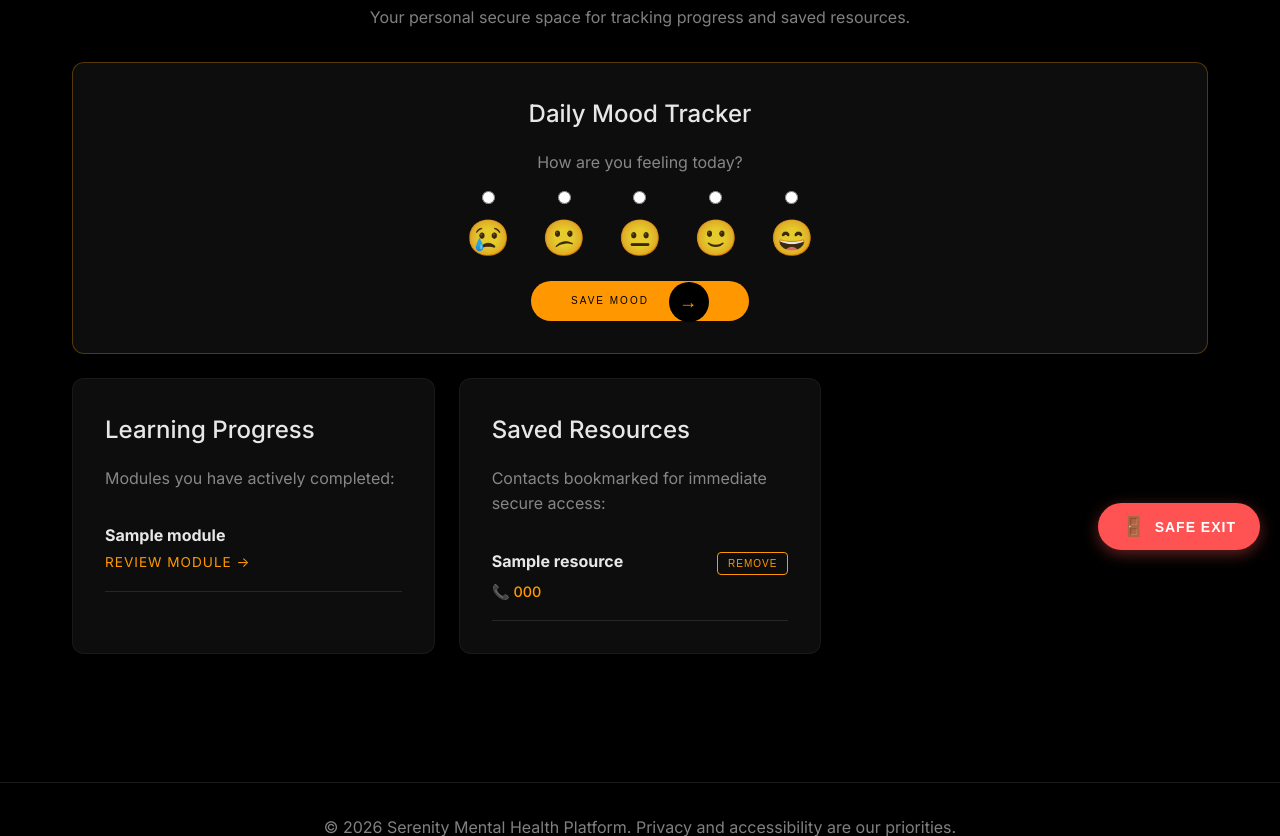
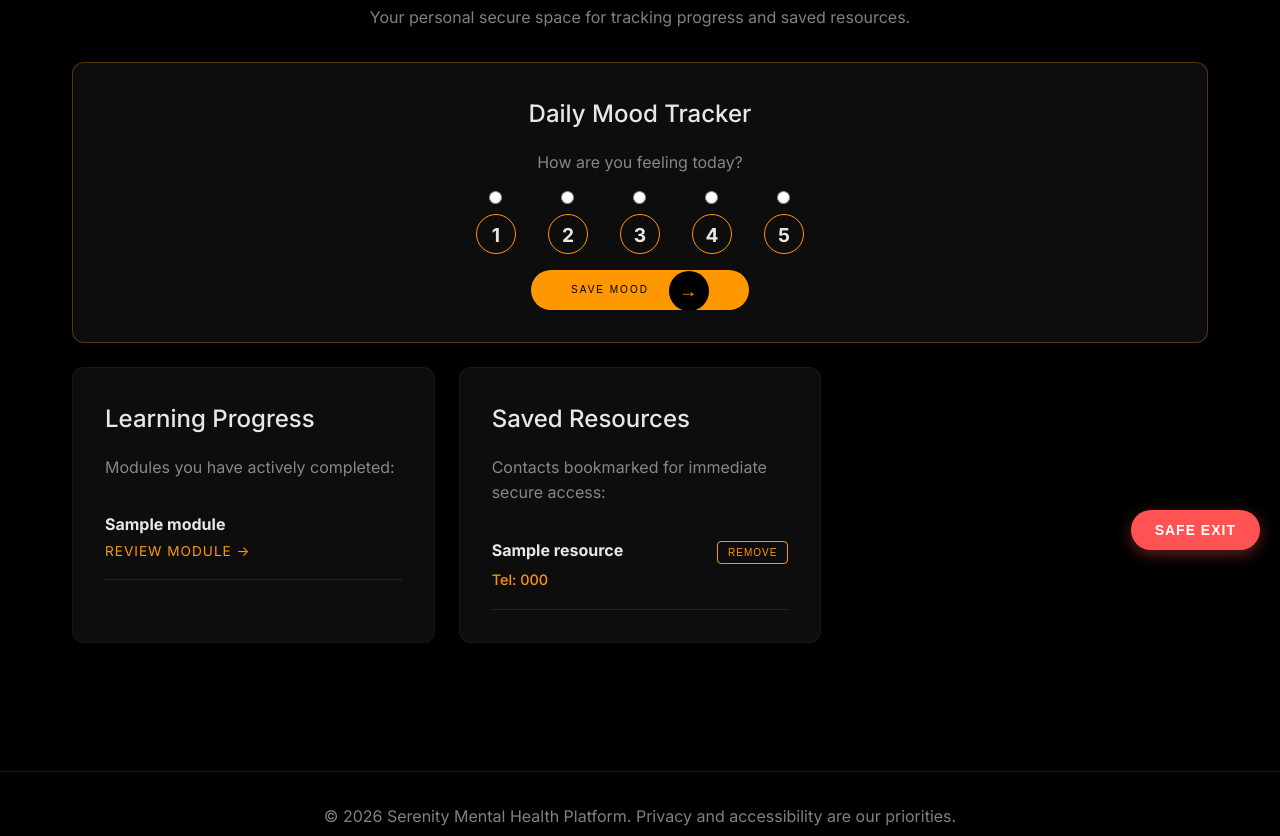
Before and after one commit to thulanesigasa/mental_health, a Flask app: page /user/dashboard in a window 1280 px wide. Shown: the part 230-1066 px from the top of the page. Run offline with Flask 3, Linux system fonts and the light colour scheme; the visitor is signed in with stand-in values (Sample User, id 1); tables that the repository leaves empty hold one stand-in row (values such as "Sample post").

Commit message:
Remove all emojis across homepage, dashboard, and base layout to strictly adhere to minimalist design guidelines

```diff
--- a/app/templates/base.html
+++ b/app/templates/base.html
@@ -80,7 +80,7 @@
         style="position: fixed; bottom: 20px; right: 20px; background-color: var(--error); color: white; border: none; padding: 12px 24px; border-radius: 50px; font-weight: bold; cursor: pointer; box-shadow: 0 4px 15px rgba(255,82,82,0.4); z-index: 9999; display: flex; align-items: center; gap: 8px; font-size: 14px; text-transform: uppercase; letter-spacing: 1px; transition: transform 0.2s;"
         aria-label="Quick Safe Exit" title="Click or press ESC 3 times quickly to redirect to Google"
         onmouseover="this.style.transform='scale(1.05)'" onmouseout="this.style.transform='scale(1)'">
-        <span aria-hidden="true" style="font-size: 1.2rem;">🚪</span> Safe Exit
+        Safe Exit
     </button>
 
     <!-- Client-side Logic -->
--- a/app/templates/index.html
+++ b/app/templates/index.html
@@ -66,7 +66,6 @@
     <div class="modules-grid">
         <div class="module-card text-center animate-fade-up delay-1" style="padding: 3rem 2rem; cursor: pointer;"
             onclick="location.href='{{ url_for('modules.list_modules') }}'">
-            <div style="font-size: 3rem; margin-bottom: 1rem;">📖</div>
             <h3 class="mb-1" style="color: var(--text-primary);">Educational Modules</h3>
             <p class="text-secondary mb-1">Access curated, expert-reviewed content covering a variety of mental health
                 topics including anxiety, depression, and burnout.</p>
@@ -76,7 +75,6 @@
         </div>
         <div class="module-card text-center animate-fade-up delay-2" style="padding: 3rem 2rem; cursor: pointer;"
             onclick="location.href='{{ url_for('support.directory') }}'">
-            <div style="font-size: 3rem; margin-bottom: 1rem;">🤝</div>
             <h3 class="mb-1" style="color: var(--text-primary);">Support Directory</h3>
             <p class="text-secondary mb-1">Instantly find emergency hotlines, professional therapists, and community
                 support groups available 24/7 globally.</p>
@@ -86,7 +84,6 @@
         </div>
         <div class="module-card text-center animate-fade-up delay-3" style="padding: 3rem 2rem; cursor: pointer;"
             onclick="location.href='{{ url_for('auth.register') }}'">
-            <div style="font-size: 3rem; margin-bottom: 1rem;">🔒</div>
             <h3 class="mb-1" style="color: var(--text-primary);">Secure & Private</h3>
             <p class="text-secondary mb-1">Your data is yours. We implement industry-leading encryption and strict data
                 privacy standards to ensure your peace of mind.</p>
--- a/app/templates/user/dashboard.html
+++ b/app/templates/user/dashboard.html
@@ -18,38 +18,43 @@
             style="display: flex; gap: 2rem; align-items: center; justify-content: center; flex-wrap: wrap; margin-bottom: 1rem;">
 
             <label style="cursor: pointer; display: flex; flex-direction: column; align-items: center;">
-                <input type="radio" name="score" value="1" required style="margin-bottom: 5px;">
-                <span style="font-size: 2.2rem; transition: transform 0.2s;"
-                    onmouseover="this.style.transform='scale(1.2)'"
-                    onmouseout="this.style.transform='scale(1)'">😢</span>
+                <input type="radio" name="score" value="1" required style="margin-bottom: 10px;">
+                <span
+                    style="display:inline-block; width: 40px; height: 40px; line-height: 40px; border-radius: 50%; border: 1px solid var(--accent-gold); font-size: 1.2rem; font-weight: bold; transition: all 0.2s;"
+                    onmouseover="this.style.backgroundColor='var(--accent-gold)'; this.style.color='#000';"
+                    onmouseout="this.style.backgroundColor='transparent'; this.style.color='var(--text-primary)';">1</span>
             </label>
 
             <label style="cursor: pointer; display: flex; flex-direction: column; align-items: center;">
-                <input type="radio" name="score" value="2" style="margin-bottom: 5px;">
-                <span style="font-size: 2.2rem; transition: transform 0.2s;"
-                    onmouseover="this.style.transform='scale(1.2)'"
-                    onmouseout="this.style.transform='scale(1)'">😕</span>
+                <input type="radio" name="score" value="2" style="margin-bottom: 10px;">
+                <span
+                    style="display:inline-block; width: 40px; height: 40px; line-height: 40px; border-radius: 50%; border: 1px solid var(--accent-gold); font-size: 1.2rem; font-weight: bold; transition: all 0.2s;"
+                    onmouseover="this.style.backgroundColor='var(--accent-gold)'; this.style.color='#000';"
+                    onmouseout="this.style.backgroundColor='transparent'; this.style.color='var(--text-primary)';">2</span>
             </label>
 
             <label style="cursor: pointer; display: flex; flex-direction: column; align-items: center;">
-                <input type="radio" name="score" value="3" style="margin-bottom: 5px;">
-                <span style="font-size: 2.2rem; transition: transform 0.2s;"
-                    onmouseover="this.style.transform='scale(1.2)'"
-                    onmouseout="this.style.transform='scale(1)'">😐</span>
+                <input type="radio" name="score" value="3" style="margin-bottom: 10px;">
+                <span
+                    style="display:inline-block; width: 40px; height: 40px; line-height: 40px; border-radius: 50%; border: 1px solid var(--accent-gold); font-size: 1.2rem; font-weight: bold; transition: all 0.2s;"
+                    onmouseover="this.style.backgroundColor='var(--accent-gold)'; this.style.color='#000';"
+                    onmouseout="this.style.backgroundColor='transparent'; this.style.color='var(--text-primary)';">3</span>
             </label>
 
             <label style="cursor: pointer; display: flex; flex-direction: column; align-items: center;">
-                <input type="radio" name="score" value="4" style="margin-bottom: 5px;">
-                <span style="font-size: 2.2rem; transition: transform 0.2s;"
-                    onmouseover="this.style.transform='scale(1.2)'"
-                    onmouseout="this.style.transform='scale(1)'">🙂</span>
+                <input type="radio" name="score" value="4" style="margin-bottom: 10px;">
+                <span
+                    style="display:inline-block; width: 40px; height: 40px; line-height: 40px; border-radius: 50%; border: 1px solid var(--accent-gold); font-size: 1.2rem; font-weight: bold; transition: all 0.2s;"
+                    onmouseover="this.style.backgroundColor='var(--accent-gold)'; this.style.color='#000';"
+                    onmouseout="this.style.backgroundColor='transparent'; this.style.color='var(--text-primary)';">4</span>
             </label>
 
             <label style="cursor: pointer; display: flex; flex-direction: column; align-items: center;">
-                <input type="radio" name="score" value="5" style="margin-bottom: 5px;">
-                <span style="font-size: 2.2rem; transition: transform 0.2s;"
-                    onmouseover="this.style.transform='scale(1.2)'"
-                    onmouseout="this.style.transform='scale(1)'">😄</span>
+                <input type="radio" name="score" value="5" style="margin-bottom: 10px;">
+                <span
+                    style="display:inline-block; width: 40px; height: 40px; line-height: 40px; border-radius: 50%; border: 1px solid var(--accent-gold); font-size: 1.2rem; font-weight: bold; transition: all 0.2s;"
+                    onmouseover="this.style.backgroundColor='var(--accent-gold)'; this.style.color='#000';"
+                    onmouseout="this.style.backgroundColor='transparent'; this.style.color='var(--text-primary)';">5</span>
             </label>
 
         </form>
@@ -99,7 +104,7 @@
                 <div>
                     <strong style="color: var(--text-primary);">{{ resource.name }}</strong><br>
                     <a href="tel:{{ resource.phone_number }}"
-                        style="color: var(--accent-gold); font-size: 0.9rem; text-decoration: none; font-weight: 500; display: inline-block; margin-top: 5px;">📞
+                        style="color: var(--accent-gold); font-size: 0.9rem; text-decoration: none; font-weight: 500; display: inline-block; margin-top: 5px;">Tel:
                         {{ resource.phone_number }}</a>
                 </div>
                 <form method="POST" action="{{ url_for('user_bp.bookmark_resource', resource_id=resource.id) }}"
```
Also changed, not shown: 1 other file.
